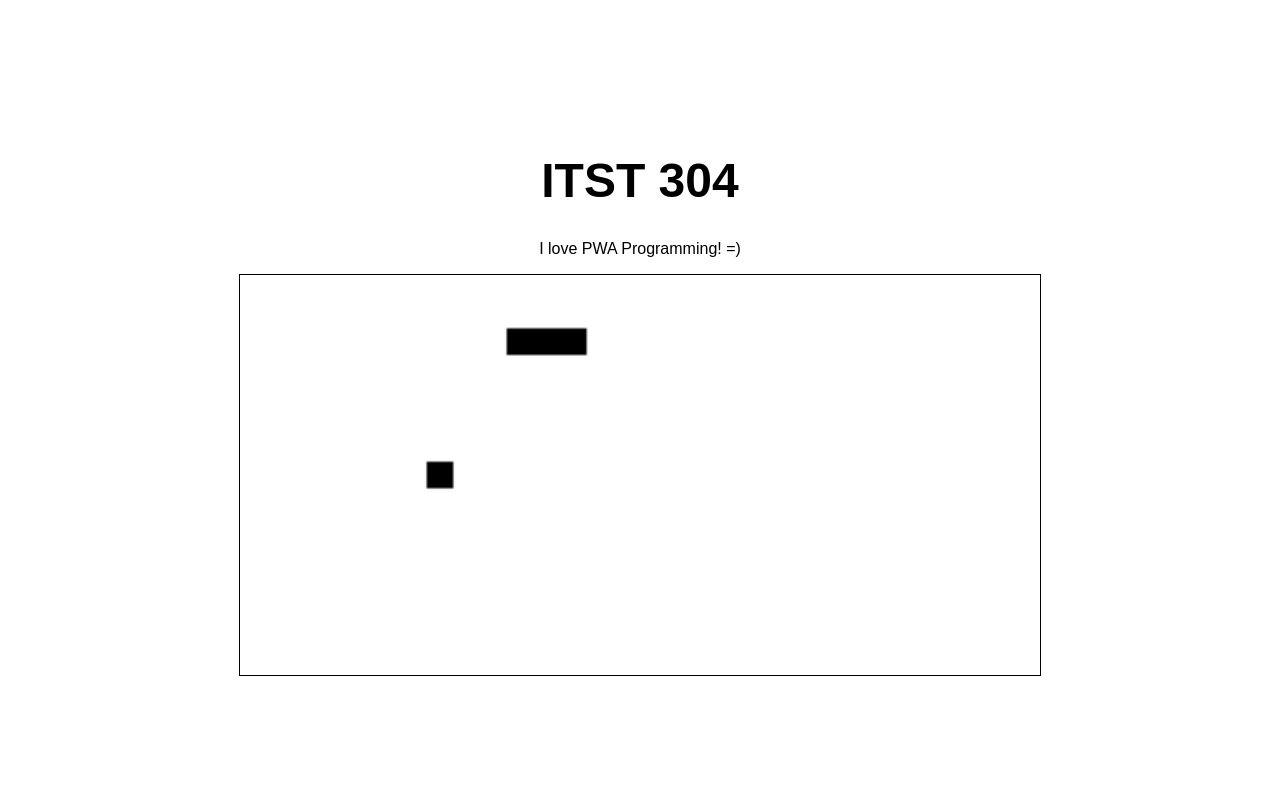
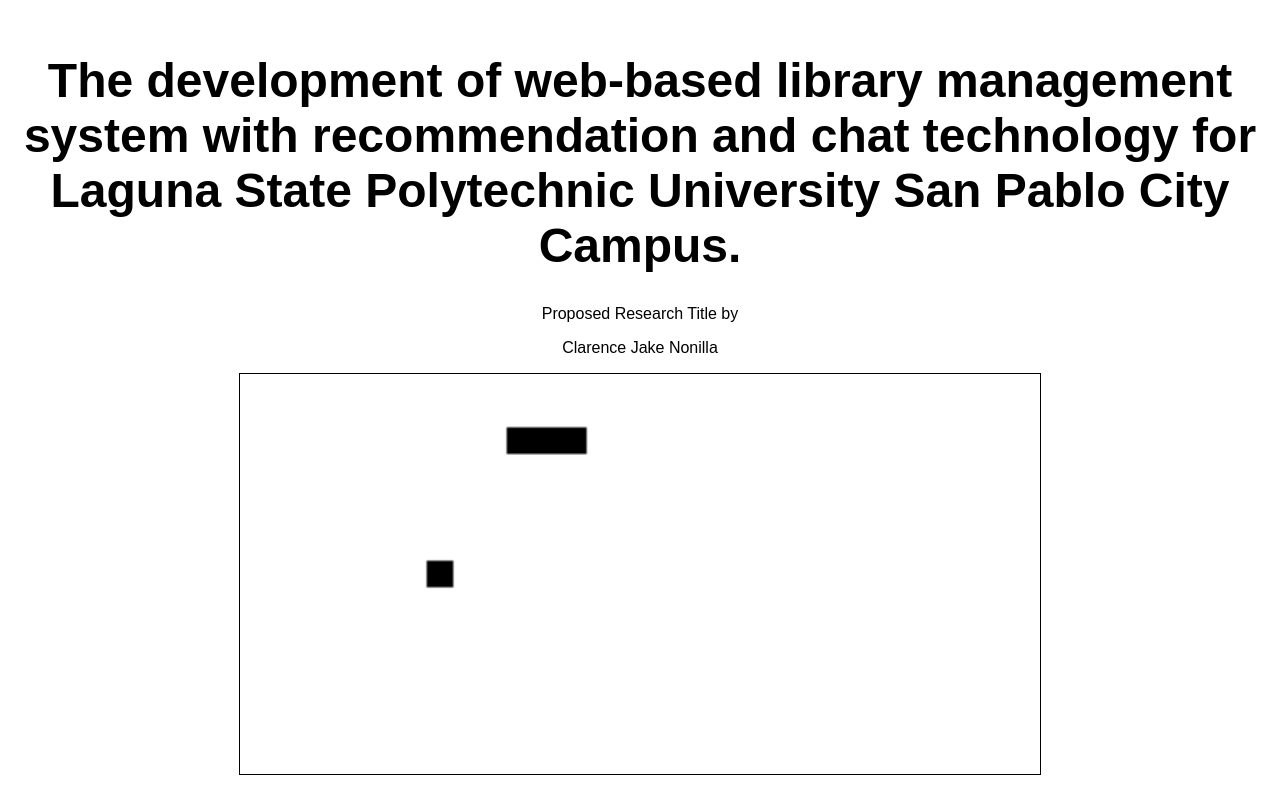
Before and after one commit to rence06/SetUpDeployment, a plain HTML site: page index.html in a window 1280 px wide. Drawn offline with Linux system fonts and the light colour scheme.

Commit message:
Update index.html

```diff
--- a/index.html
+++ b/index.html
@@ -17,10 +17,15 @@
 </head>
 <body class="fullscreen">
   <div class="container">
-    <h1 class="title">ITST 304</h1>
-    <p>I love PWA Programming! =)</p>
+    <h1 class="title">The development of web-based library management system with recommendation and chat technology for Laguna State Polytechnic University San Pablo City Campus. </h1>
+    <p>Proposed Research Title by</p>
+    <p>Clarence Jake Nonilla</p>
     <canvas id="canvas" style="height: 400px;width:300;border: 1px solid;"></canvas>
     <script src="snake.js"></script>
+
+    <div>
+
+    </div>
   </div>
   <script src="js/main.js"></script>
 </body>
```
